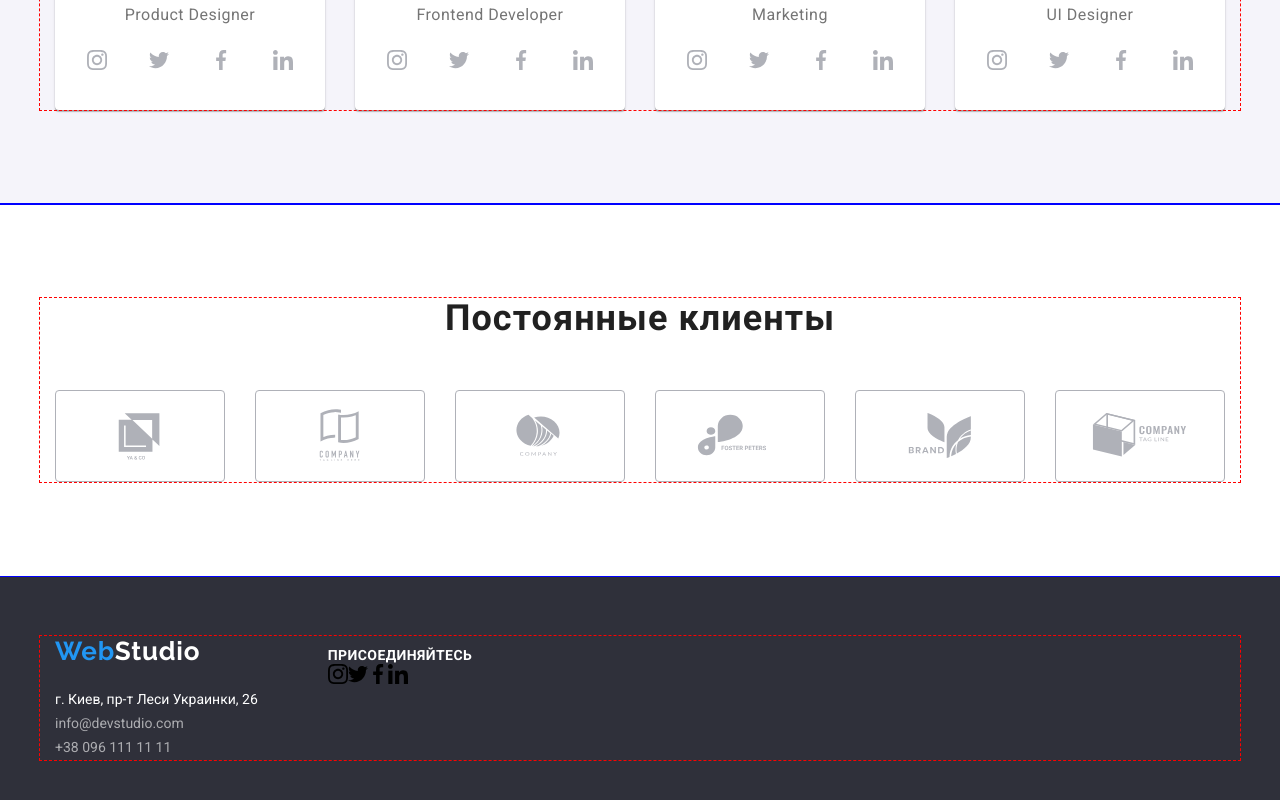
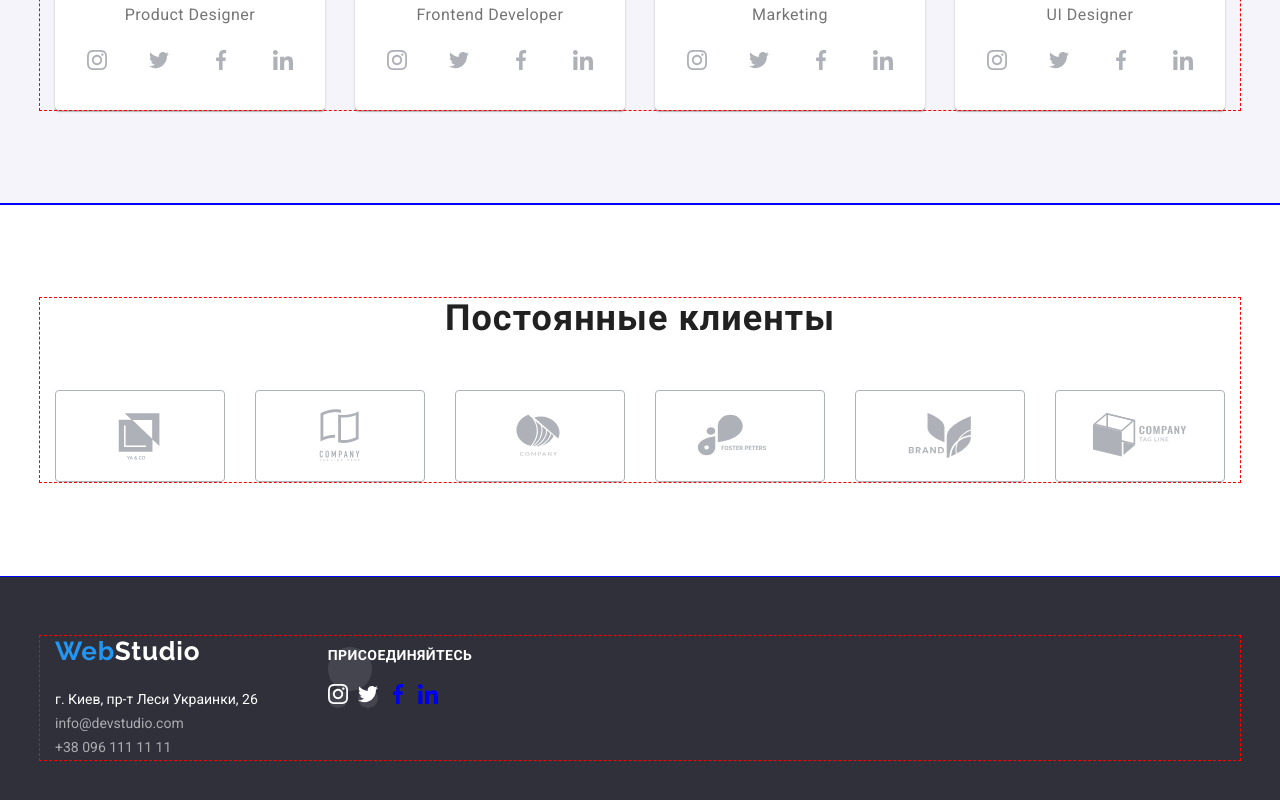
Before and after one commit to Reshte/goit-markup-hw-04, a plain HTML site: page index.html in a window 1280 px wide. Shown: the part 2108-2908 px from the top of the page. Drawn offline with nearby package versions, Linux system fonts and the light colour scheme.

Commit message:
edits in footer

```diff
--- a/css/styles.css
+++ b/css/styles.css
@@ -462,11 +462,33 @@ line-height: calc(17 / 14);
 letter-spacing: 0.03em;
 text-transform: uppercase;
 color: var(--white-text-color);
+margin-bottom: 20px;
 }
+
 .footer-list {
   display: flex;
+  align-content: center;
+  gap: 10px;
+}
 
+
+.footer-social-link {
+width: 44px;
+height: 44px;
+border-radius: 50%;
+background-color: rgba(255, 255, 255, 0.1);
+color: var(--white-text-color)
 }
+
+.footer-social-link:focus,
+.footer-social-link:focus {
+  background-color: #2196F3;
+}
+
+.footer-icon {
+  fill: currentColor;
+}
+
 /*portfolio Page*/
 
 .filter-btn {
```
